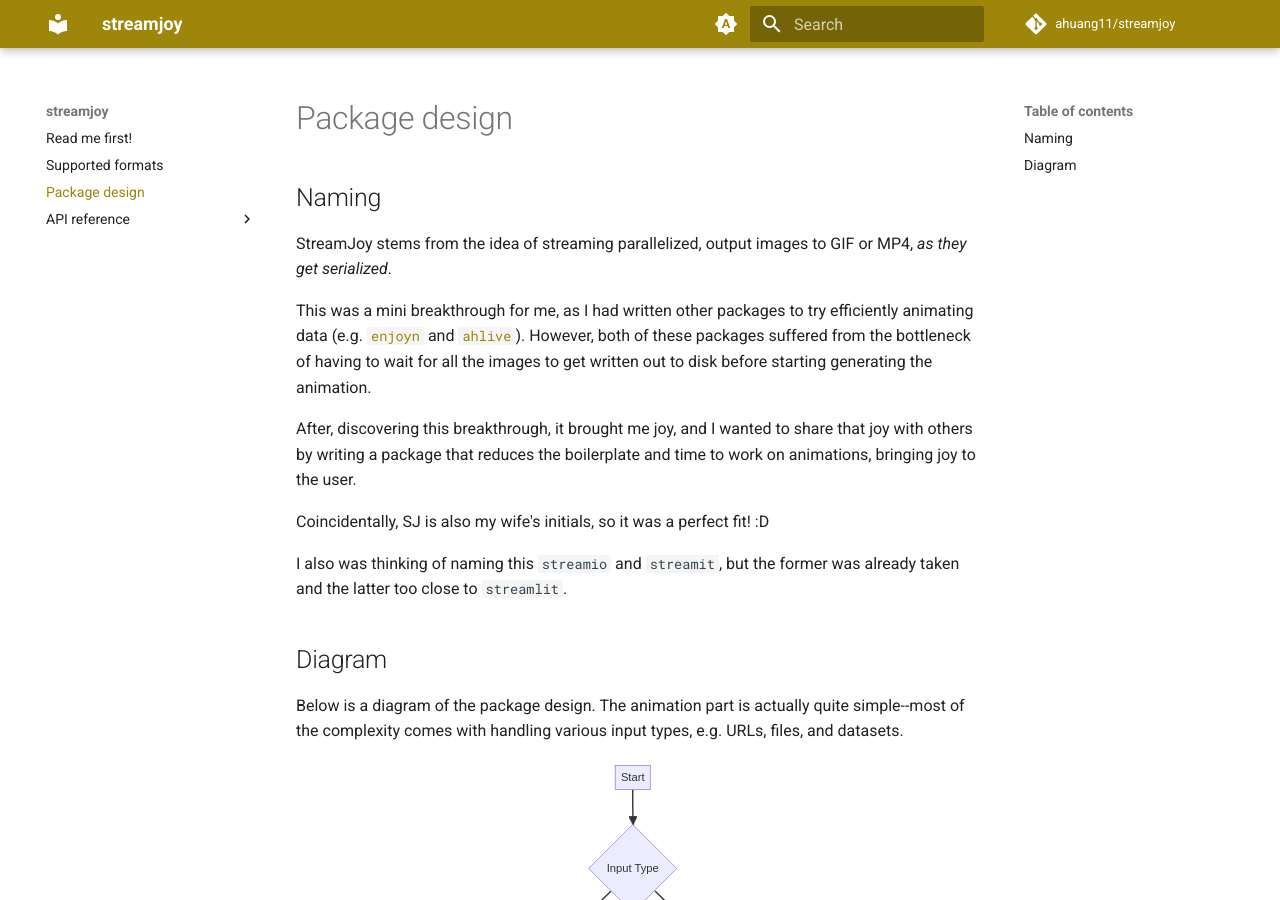
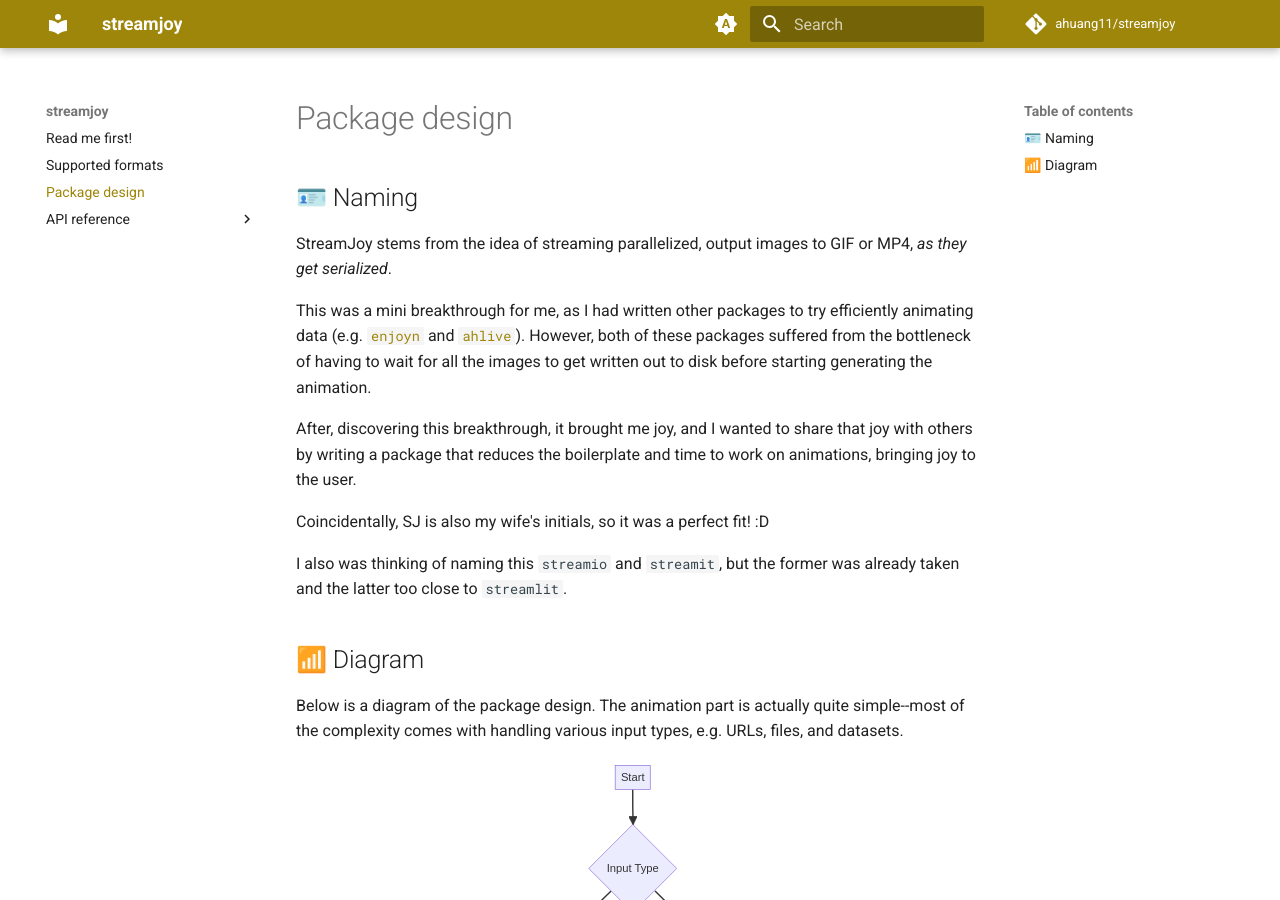
Before and after one commit to ahuang11/streamjoy, an MkDocs documentation site: the page built from docs/package_design.md, in a window 1280 px wide and 900 px high. Built offline with MkDocs 1.6.1 and Material for MkDocs 9.7.7, drawn with Linux system fonts in a browser that asks for light colours; comment, search, counter and statistics services are not loaded.

Commit message:
Add emojis

```diff
--- a/docs/package_design.md
+++ b/docs/package_design.md
@@ -1,6 +1,6 @@
 # Package design
 
-## Naming
+## 🪪 Naming
 
 StreamJoy stems from the idea of streaming parallelized, output images to GIF or MP4, *as they get serialized*.
 
@@ -12,7 +12,7 @@
 
 I also was thinking of naming this `streamio` and `streamit`, but the former was already taken and the latter too close to `streamlit`.
 
-## Diagram
+## 📶 Diagram
 
 Below is a diagram of the package design. The animation part is actually quite simple--most of the complexity comes with handling various input types, e.g. URLs, files, and datasets.
 
```
Also changed, not shown: README.md (+1 -1 lines).
